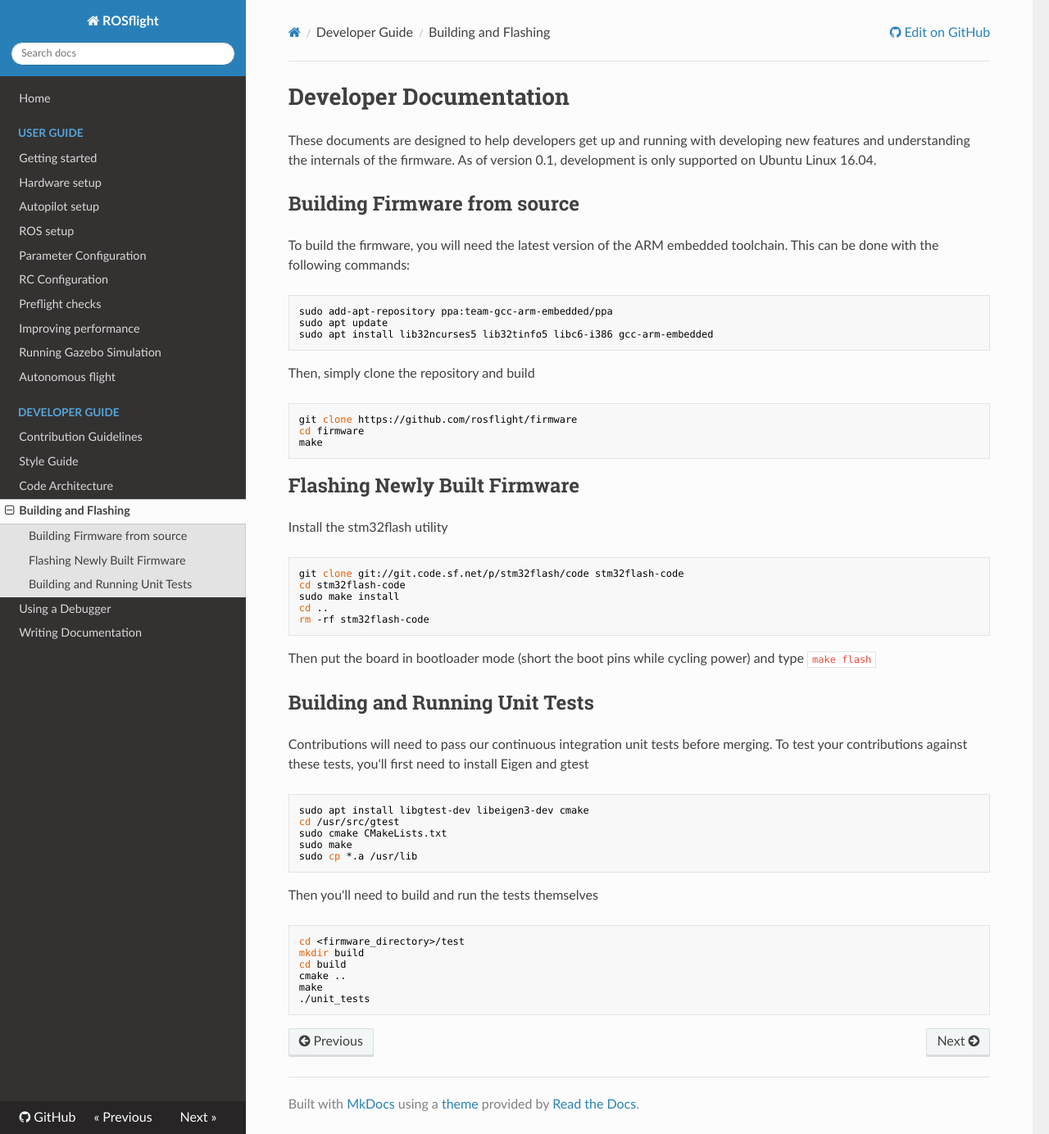
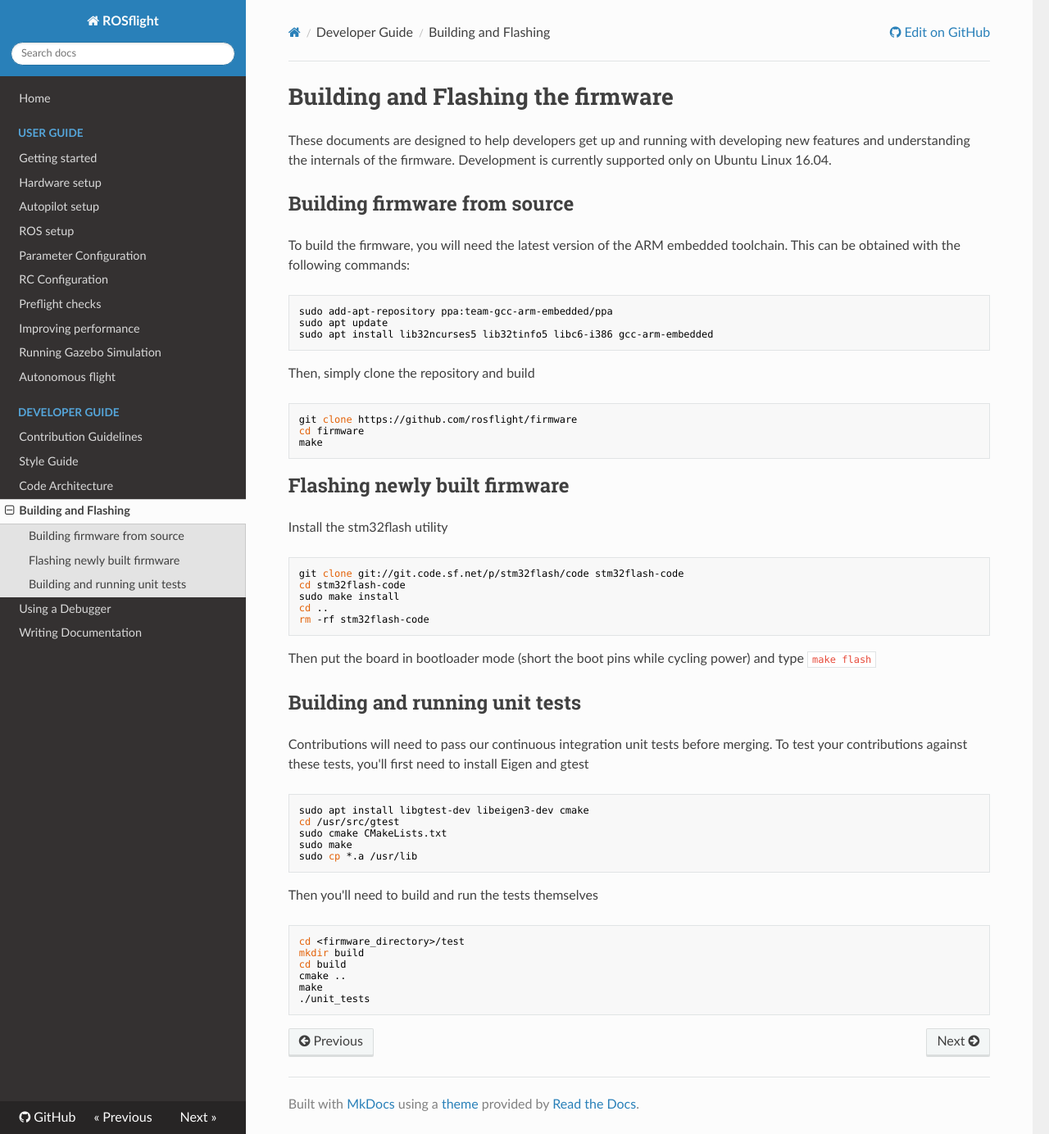
Before and after one commit to rosflight/rosflight_firmware, an MkDocs documentation site: the page built from docs/developer-guide/building-flashing.md, in a window 1280 px wide and 1384 px high. Shown: the whole window at 82% size. Built offline with MkDocs 1.6.1, drawn with Linux system fonts in a browser that asks for light colours; nearby versions of some CDN libraries; old or Windows-style settings are respelled for this version of MkDocs.

Commit message:
Some developer documentation cleanup

````diff
--- a/docs/developer-guide/building-flashing.md
+++ b/docs/developer-guide/building-flashing.md
@@ -1,10 +1,10 @@
-# Developer Documentation
+# Building and Flashing the firmware
 
-These documents are designed to help developers get up and running with developing new features and understanding the internals of the firmware.  As of version 0.1, development is only supported on Ubuntu Linux 16.04.
+These documents are designed to help developers get up and running with developing new features and understanding the internals of the firmware.  Development is currently supported only on Ubuntu Linux 16.04.
 
-## Building Firmware from source
+## Building firmware from source
 
-To build the firmware, you will need the latest version of the ARM embedded toolchain.  This can be done with the following commands:
+To build the firmware, you will need the latest version of the ARM embedded toolchain.  This can be obtained with the following commands:
 
 ``` bash
 sudo add-apt-repository ppa:team-gcc-arm-embedded/ppa
@@ -20,7 +20,7 @@
 make
 ```
 
-## Flashing Newly Built Firmware
+## Flashing newly built firmware
 
 Install the stm32flash utility
 
@@ -35,7 +35,7 @@
 Then put the board in bootloader mode (short the boot pins while cycling power) and type `make flash`
 
 
-## Building and Running Unit Tests
+## Building and running unit tests
 
 Contributions will need to pass our continuous integration unit tests before merging.  To test your contributions against these tests, you'll first need to install Eigen and gtest
 
````
Also changed, not shown: docs/developer-guide/contribution-guidelines.md (+7 -3 lines), docs/developer-guide/debugging.md (+11 -10 lines), docs/developer-guide/writing-documentation.md (+5 -5 lines).
